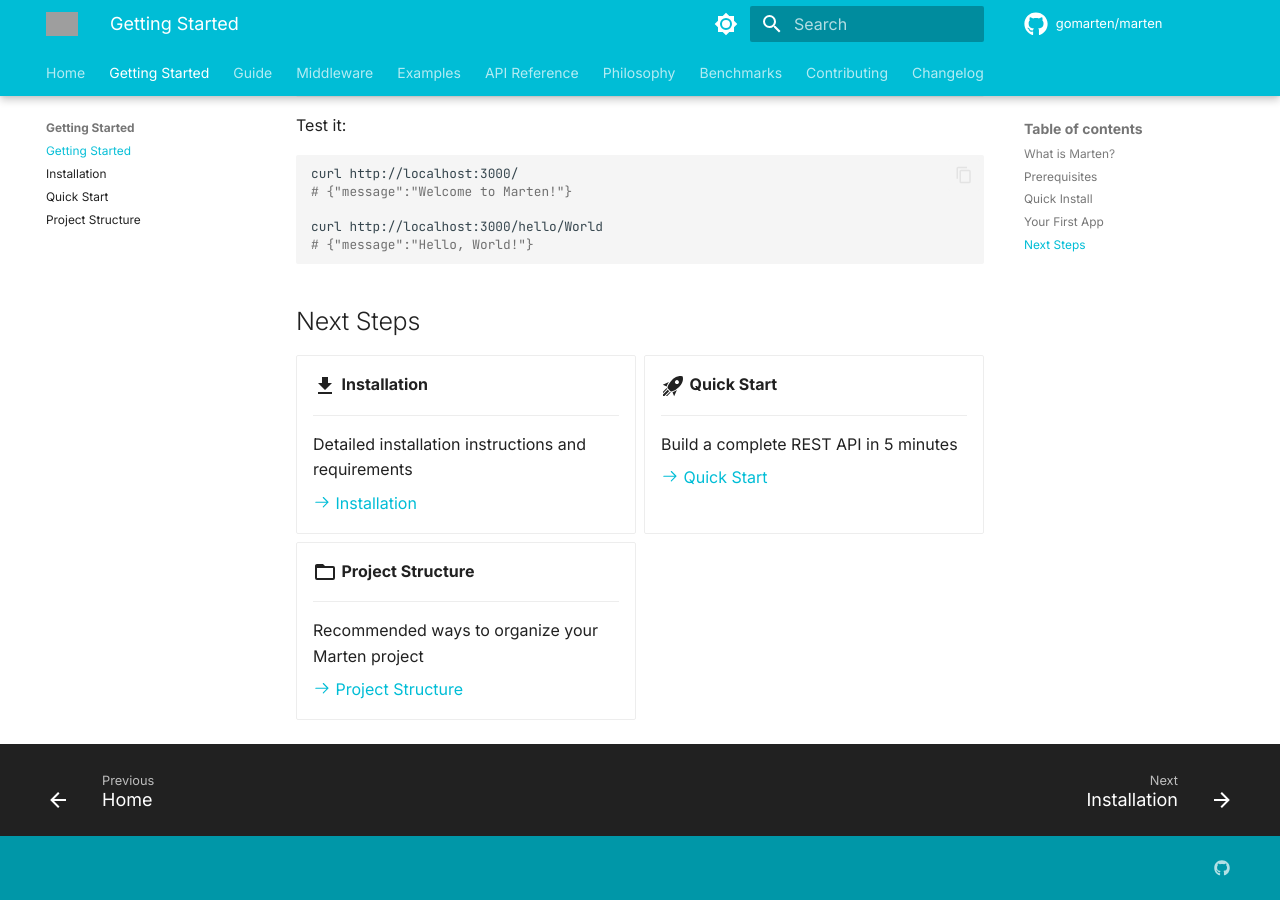
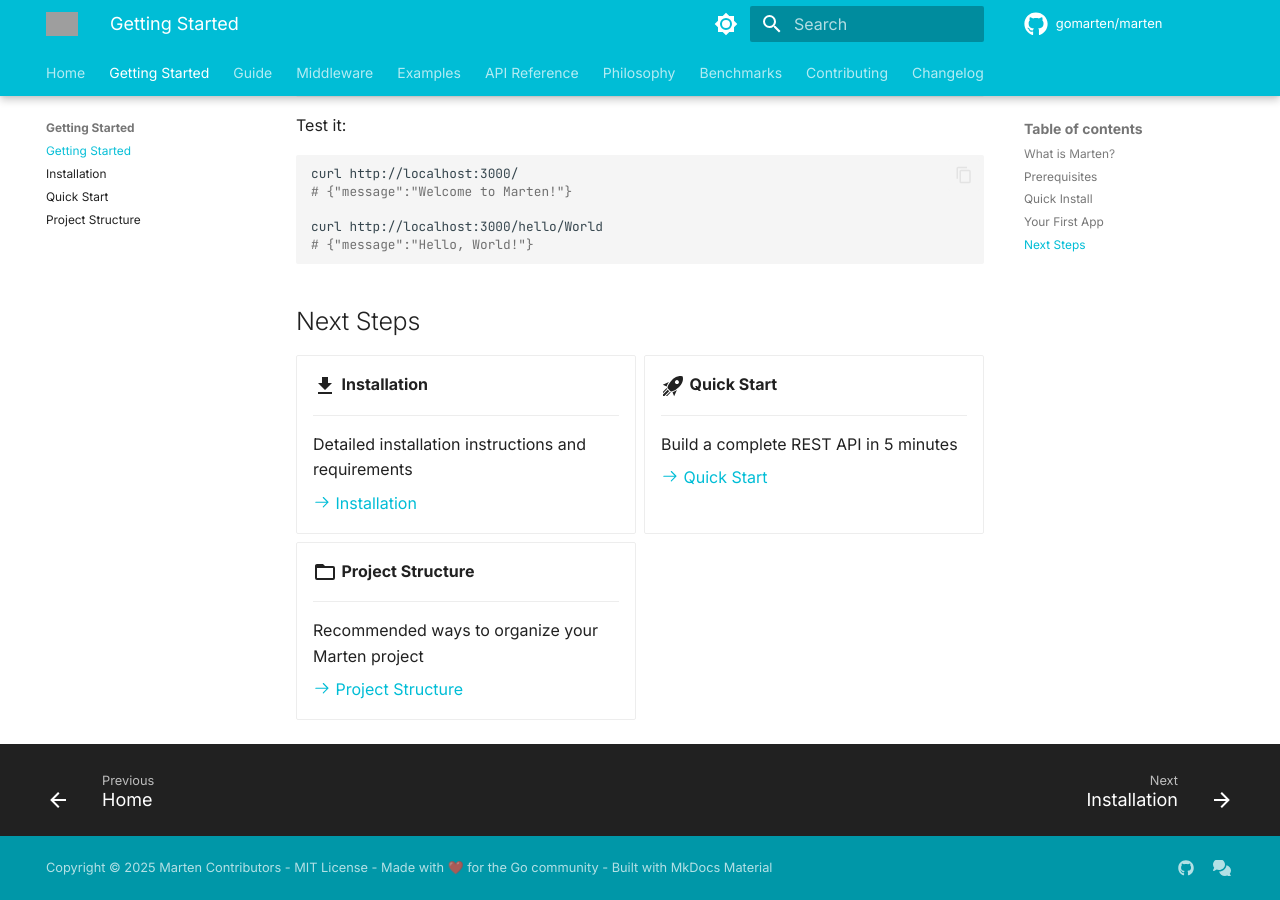
Before and after one commit to gomarten/docs, an MkDocs documentation site: the page built from docs/getting-started/index.md, in a window 1280 px wide and 900 px high, scrolled down 1530 px. Built offline with MkDocs 1.6.1 and Material for MkDocs 9.7.7, drawn with Linux system fonts in a browser that asks for light colours; comment, search, counter and statistics services are not loaded; grey boxes are pictures that could not be loaded.

Commit message:
docs: update footer

```diff
--- a/mkdocs.yml
+++ b/mkdocs.yml
@@ -92,10 +92,18 @@
   social:
     - icon: fontawesome/brands/github
       link: https://github.com/gomarten/marten
+    - icon: fontawesome/solid/comments
+      link: https://github.com/gomarten/marten/discussions
   generator: false
   analytics:
     provider: google
     property: G-XXXXXXXXXX
+
+copyright: >
+  Copyright &copy; 2025 Marten Contributors -
+  <a href="https://github.com/gomarten/marten/blob/main/LICENSE">MIT License</a> -
+  Made with ❤️ for the Go community -
+  Built with <a href="https://squidfunk.github.io/mkdocs-material/">MkDocs Material</a>
 
 extra_css:
   - stylesheets/extra.css
```
